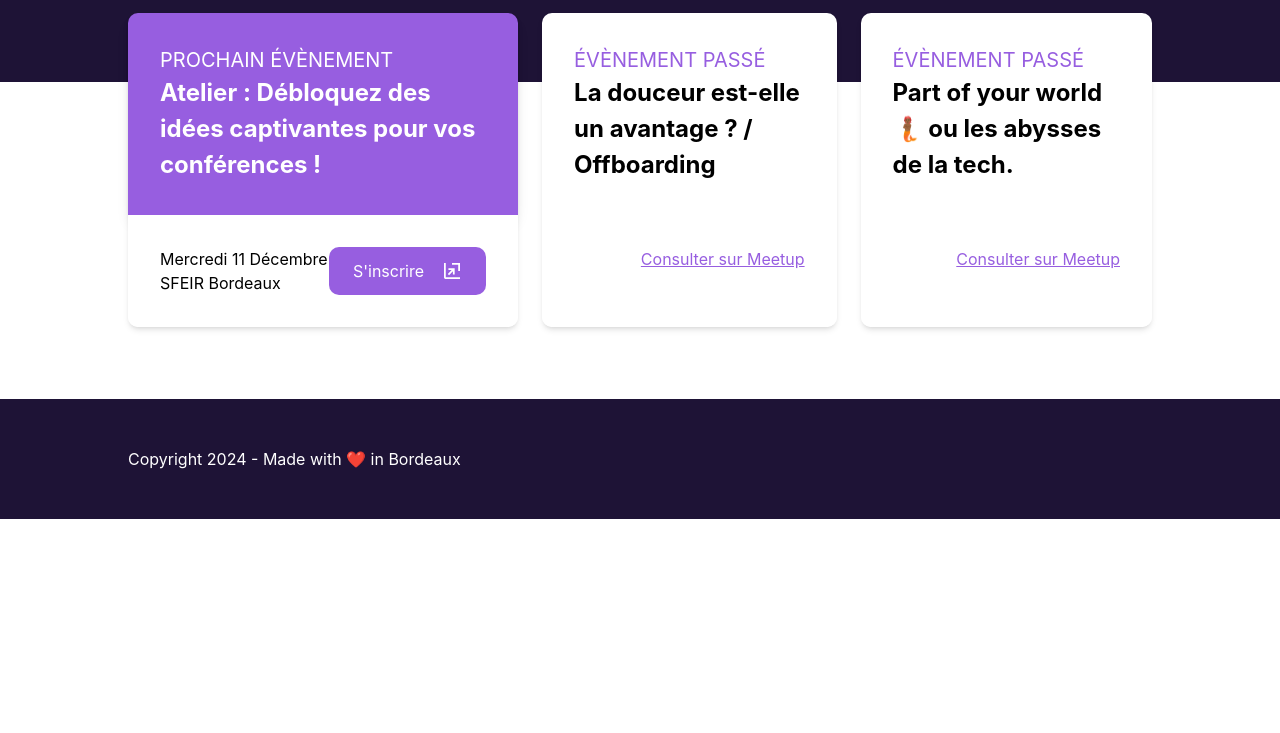
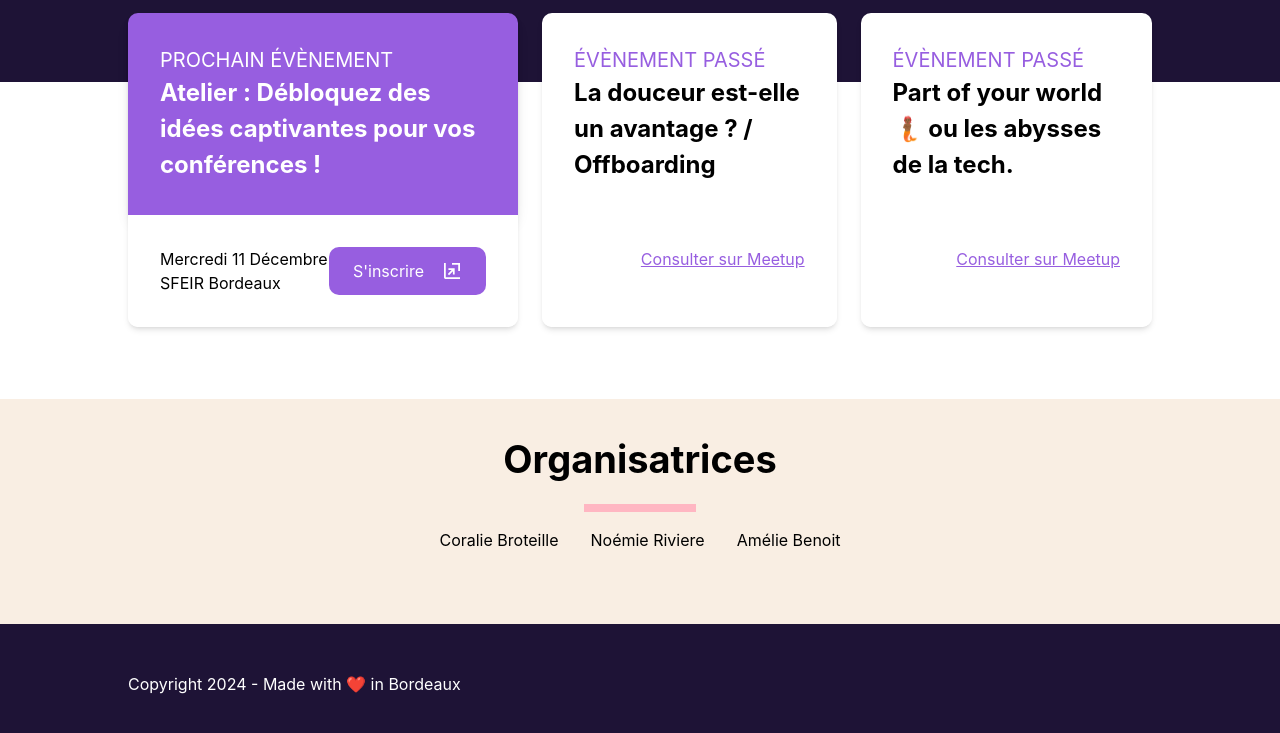
Before and after one commit to abenoit/women-in-tech-bordeaux, an Astro site: page / in a window 1280 px wide. Shown: the part 637-1370 px from the top of the page. Before the commit the page ends 1156 px from the top, so only its background shows below. Built offline with nearby package versions, Linux system fonts and the light colour scheme; Astro itself is replaced by a stand-in of ours.

Commit message:
chore(orga): init section

```diff
--- a/src/components/blocks/Hero.astro
+++ b/src/components/blocks/Hero.astro
@@ -6,8 +6,7 @@ import Layout from "../../layouts/Layout.astro";
 import Title from "../common/Title.astro";
 ---
 
-<main class="bg-mainPurple">
-  <Layout>
+<Layout class="bg-mainPurple">
   <section
     id="hero"
     class="flex flex-row justify-center md:justify-between items-center"
@@ -28,9 +27,9 @@ import Title from "../common/Title.astro";
       <Title label="Women In Tech Bordeaux" />
       <p class="text-white">
         Ces évènements ont pour vocation d'apporter plus de visibilité aux
-          femmes et aux minorités de genre dans la tech, de leur offrir un
-          espace d’échange bienveillant et de partager leur expérience et leur
-          expertise à travers la prise de parole. <br /><br />
+        femmes et aux minorités de genre dans la tech, de leur offrir un espace
+        d’échange bienveillant et de partager leur expérience et leur expertise
+        à travers la prise de parole. <br /><br />
         <b>Les évènements sont ouverts à toutes et tous.</b>
       </p>
       <div class="mt-4">
@@ -43,4 +42,3 @@ import Title from "../common/Title.astro";
     </div>
   </section>
 </Layout>
-</main>
--- /dev/null
+++ b/src/components/blocks/organizers/Organizer.astro
@@ -0,0 +1,5 @@
+---
+const { name } = Astro.props;
+---
+
+<div>{name}</div>
--- /dev/null
+++ b/src/components/blocks/organizers/Organizers.astro
@@ -0,0 +1,14 @@
+---
+import Title from "../../common/Title.astro";
+import Layout from "../../../layouts/Layout.astro";
+import Organizer from "./Organizer.astro";
+---
+
+<Layout class="bg-lightYellow">
+  <Title label="Organisatrices" center light={false} />
+  <div class="flex flex-row justify-center gap-5">
+    <Organizer name="Coralie Broteille" />
+    <Organizer name="Noémie Riviere" />
+    <Organizer name="Amélie Benoit" />
+  </div>
+</Layout>
--- a/src/components/common/Title.astro
+++ b/src/components/common/Title.astro
@@ -5,18 +5,27 @@ interface Props {
   as?: HTMLTag;
   label: string;
   light?: boolean;
+  center?: boolean;
 }
 
-const { as, label, light = false } = Astro.props;
+const { as, center, label, light = true } = Astro.props;
 
 const Component = as || "h1";
 ---
 
-<Component class="text-white font-bold">{label}</Component>
+<Component
+  class:list={[
+    "font-bold text-black",
+    { "text-white": light },
+    { "text-center": center },
+  ]}>{label}</Component
+>
 <div
   class:list={[
-    "w-28 h-1 bg-pink mb-3 mt-3 font-bold text-black",
-    { "text-white": light },
+    "w-28 h-1 bg-pink mb-3 mt-3",
+    {
+      "mx-auto": center,
+    },
   ]}
 >
 </div>
--- a/src/pages/index.astro
+++ b/src/pages/index.astro
@@ -1,6 +1,7 @@
 ---
 import Hero from "../components/blocks/Hero.astro";
 import Events from "../components/blocks/events/Events.astro";
+import Organizers from "../components/blocks/organizers/Organizers.astro";
 import Footer from "../components/blocks/Footer.astro";
 import MainLayout from "../layouts/MainLayout.astro";
 
@@ -11,5 +12,6 @@ import MainLayout from "../layouts/MainLayout.astro";
 <MainLayout>
   <Hero />
   <Events />
+  <Organizers />
   <Footer />
 </MainLayout>
--- a/tailwind.config.mjs
+++ b/tailwind.config.mjs
@@ -12,6 +12,7 @@ export default {
       mainPurple: "#1E1336",
       lightPurple: "#7298FB",
       mediumPurple: "#975EE0",
+      lightYellow: "#F9EEE3",
       pink: "#FFB6C2",
       white: "#FFF",
       black: "#000",
```
Lines whose indentation alone changed are shown as unchanged.
